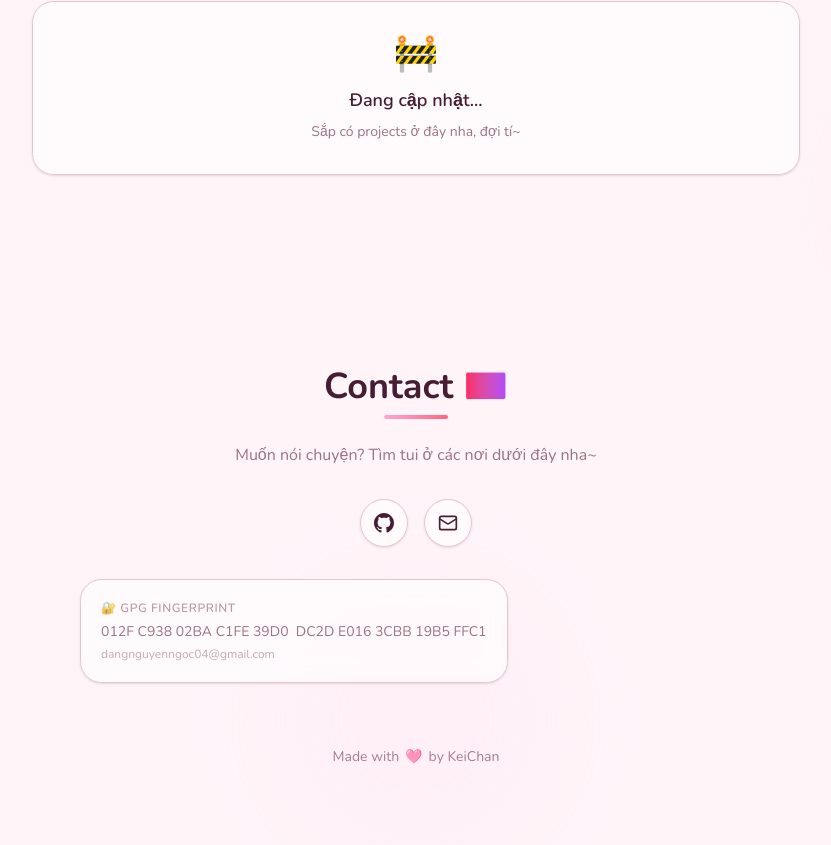
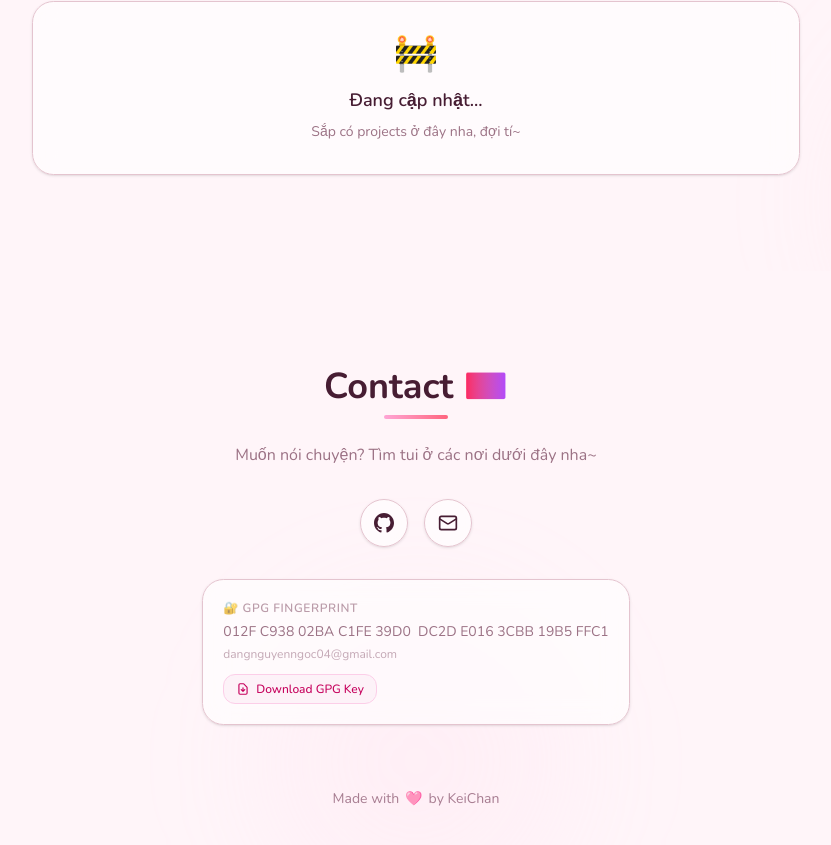
Before and after one commit to webngoc04/webngoc04.github.io, a Next.js app: page / in a window 1280 px wide. Shown: the part 2043-2888 px from the top of the page, without its empty margins (224-1055 px from the left). Built offline with nearby package versions, Linux system fonts and the light colour scheme.

Commit message:
fix: center GPG card, add download GPG key button

```diff
--- a/src/components/sections/contact.tsx
+++ b/src/components/sections/contact.tsx
@@ -39,8 +39,8 @@ export default function Contact() {
             <Mail className="size-5" />
           </a>
         </div>
-        <div className="mt-8 text-left">
-          <div className="glass glass-hover mx-auto inline-block rounded-2xl p-4 sm:p-5">
+        <div className="mt-8 flex justify-center">
+          <div className="glass glass-hover inline-block rounded-2xl p-4 text-left sm:p-5">
             <p className="mb-1.5 text-xs font-semibold uppercase tracking-wider text-muted-foreground/70">
               🔐 GPG Fingerprint
             </p>
@@ -50,6 +50,16 @@ export default function Contact() {
             <p className="mt-1 text-xs text-muted-foreground/60">
               dangnguyenngoc04@gmail.com
             </p>
+            <a
+              href="/keichan.asc"
+              download
+              className="mt-3 inline-flex items-center gap-1.5 rounded-lg border border-pink-200 bg-pink-50 px-3 py-1.5 text-xs font-medium text-pink-700 transition-all hover:bg-pink-100 dark:border-pink-800 dark:bg-pink-900/20 dark:text-pink-300 dark:hover:bg-pink-900/30"
+            >
+              <svg className="size-3.5" fill="none" viewBox="0 0 24 24" stroke="currentColor">
+                <path strokeLinecap="round" strokeLinejoin="round" strokeWidth={2} d="M12 10v6m0 0l-3-3m3 3l3-3m2 8H7a2 2 0 01-2-2V5a2 2 0 012-2h5.586a1 1 0 01.707.293l5.414 5.414a1 1 0 01.293.707V19a2 2 0 01-2 2z" />
+              </svg>
+              Download GPG Key
+            </a>
           </div>
         </div>
       </div>
```
Also changed, not shown: 1 other file (tests, documents, lock files or other folders).
